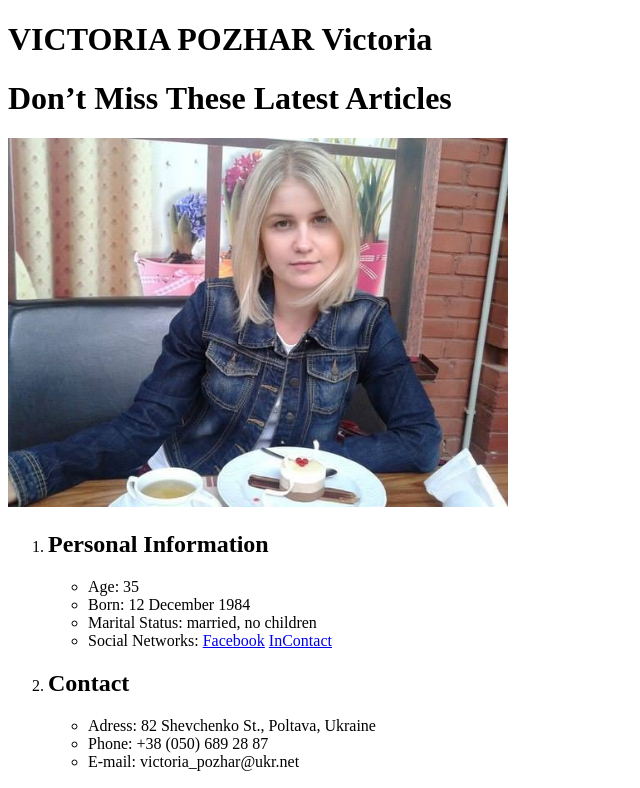
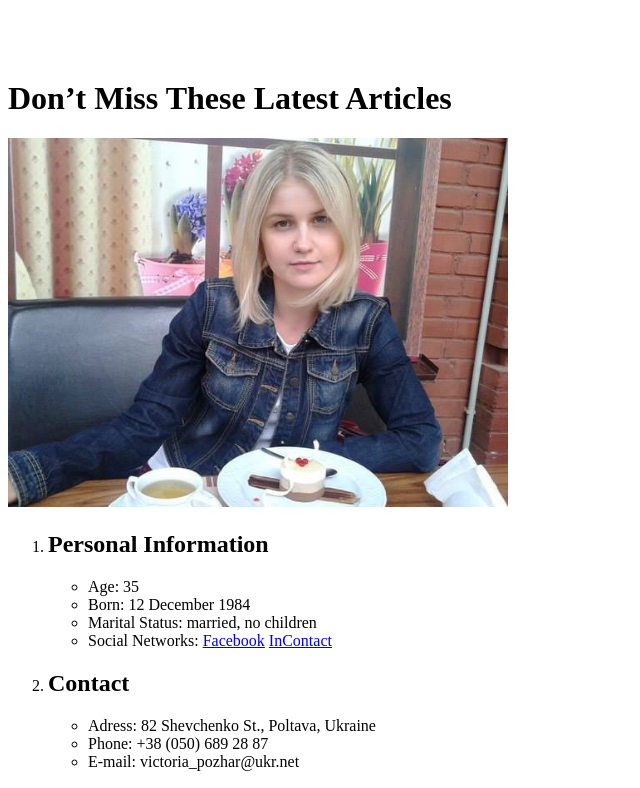
Before and after one commit to Vikaloveyou/Resume-Eng, a plain HTML site: page index.html in a window 1280 px wide. Shown: the top 788 px of the page, without its empty margins (0-640 px from the left). Drawn offline with Linux system fonts and the light colour scheme.

Commit message:
change color h1

```diff
--- a/index.html
+++ b/index.html
@@ -10,7 +10,7 @@
 
 <body>
     <header>
-        <h1>VICTORIA POZHAR Victoria</h1>
+        <h1 style="color: white">VICTORIA POZHAR Victoria</h1>
     </header>
 
     <main>
```
